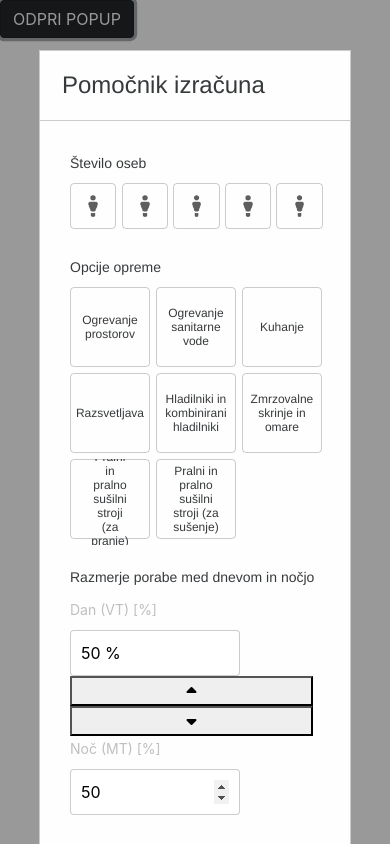
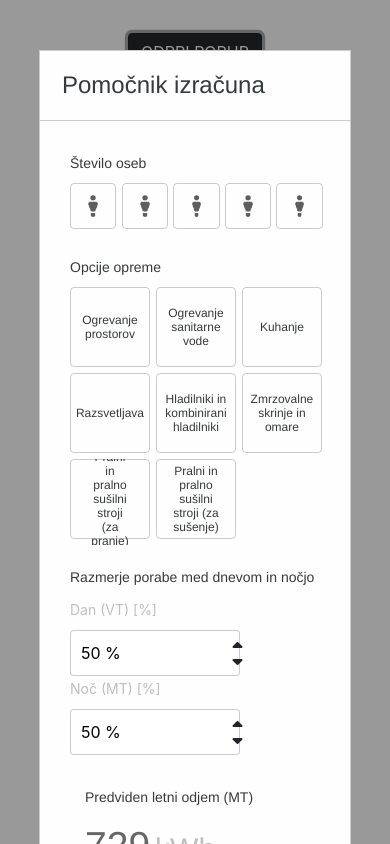
Before and after one commit to petrazagar/Testna-naloga, a plain HTML site: page index.html in a window 390 px wide. Both pictures are taken after a click on the button "ODPRI POPUP". Drawn offline with nearby package versions, Linux system fonts and the light colour scheme; a web font is replaced by a local one.

Commit message:
Comment
final

```diff
--- a/index.html
+++ b/index.html
@@ -9,30 +9,26 @@
       <meta name="description" content="Testna naloga" />
       <meta name="keywords" content="naloga" />
       <meta name="author" content="petrazagar" />
-    <link rel="shortcut icon" href="favicon.ico">
-
       <link rel="stylesheet" href="bootstrap-4.5.2-dist/css/bootstrap.min.css">
       <script src="https://ajax.googleapis.com/ajax/libs/jquery/3.5.1/jquery.min.js"></script>
       <script src="bootstrap-4.5.2-dist/js/bootstrap.min.js"></script>
       <script src="js/main.js"></script>
-
       <link rel="stylesheet" href="styles/main.min.css" type="text/css">
       <script src="https://kit.fontawesome.com/a076d05399.js"></script>
-
-
    </head>
-
    <body>
-
+      <div style="padding:33px;" class="container">
+         <div class="row">
+            <div class="col text-center">
                <button class="open-button btn btn-dark">ODPRI POPUP</button>
-
-
+            </div>
+         </div>
+      </div>
       <div class="popup none" id="myPopup">
       <div class="popup-content">
          <div class="header">
             <h1>Pomočnik izračuna</h1>
          </div>
-
          <div class="main-content">
             <h2>Število oseb</h2>
             <div class="container">
@@ -53,94 +49,79 @@
                      <div class="embed-responsive-item center-img rounded lg-box-1"><img class="icons" src="images/icon-01.png" alt="icon"></div>
                   </div>
                   <div class="col-md-7 col-xs-12">
-
                   </div>
                </div>
             </div>
-
-
             <h2 style="margin-top:20px;">Opcije opreme</h2>
             <div class="container">
                <div class="row">
-
                   <div class="col8 embed-responsive embed-responsive-1by1">
                      <div class="embed-responsive-item center-img rounded lg-box-2">
                         <p class="absolute-center">Ogrevanje prostorov</p>
                      </div>
                   </div>
-
                   <div class="col8 embed-responsive embed-responsive-1by1">
                      <div class="embed-responsive-item center-img rounded lg-box-2">
                         <p class="absolute-center">Ogrevanje sanitarne vode</p>
                      </div>
                   </div>
-
                   <div class="col8 embed-responsive embed-responsive-1by1">
                      <div class="embed-responsive-item center-img rounded lg-box-2">
                         <p class="absolute-center">Kuhanje</p>
                      </div>
                   </div>
-
                   <div class="col8 embed-responsive embed-responsive-1by1">
                      <div class="embed-responsive-item center-img rounded lg-box-2">
                         <p class="absolute-center">Razsvetljava</p>
                      </div>
                   </div>
-
                   <div class="col8 embed-responsive embed-responsive-1by1">
                      <div class="embed-responsive-item center-img rounded lg-box-2">
                         <p class="absolute-center">Hladilniki in kombinirani hladilniki</p>
                      </div>
                   </div>
-
                   <div class="col8 embed-responsive embed-responsive-1by1">
                      <div class="embed-responsive-item center-img rounded lg-box-2">
                         <p class="absolute-center">Zmrzovalne skrinje in omare</p>
                      </div>
                   </div>
-
                   <div class="col8 embed-responsive embed-responsive-1by1">
                      <div class="embed-responsive-item center-img rounded lg-box-2">
                         <p class="absolute-center">Pralni in pralno sušilni stroji (za pranje)</p>
                      </div>
                   </div>
-
                   <div class="col8 embed-responsive embed-responsive-1by1">
                      <div class="embed-responsive-item center-img rounded lg-box-2">
                         <p class="absolute-center">Pralni in pralno sušilni stroji (za sušenje)</p>
                      </div>
                   </div>
-
                </div>
             </div>
-
-
             <h2 style="margin-top:20px;">Razmerje porabe med dnevom in nočjo</h2>
             <div class="container">
                <div class="row">
                   <div class="col-md-3 col-xs-4">
                      <label>Dan (VT) [%]</label>
                      <div>
-<input type="text" value="50 %" id="percent">
+                        <input type="text" value="50 %" id="percent2">
                         <div class="btn-up-down">
-	<button id="button-up" onClick="changeValue();"><i class="fas fa-caret-up"></i></button>
-	<button id="button-down" onClick="changeValue(false);"><i class="fas fa-caret-down"></i></button>
+                           <button id="button2-up" onClick="changeValue(true, 2);"><i class="fas fa-caret-up"></i></button>
+                           <button id="button2-down" onClick="changeValue(false, 2);"><i class="fas fa-caret-down"></i></button>
                         </div>
                      </div>
-
                   </div>
-
                   <div class="col-md-3 col-xs-4">
                      <label>Noč (MT) [%]</label>
                      <div>
-        <input type="number" class="quantity" name="quantity" value="50" min="1" max="100">
+                        <input type="text" value="50 %" id="percent1">
+                        <div class="btn-up-down">
+                           <button id="button1-up" onClick="changeValue(true, 1);"><i class="fas fa-caret-up"></i></button>
+                           <button id="button1-down" onClick="changeValue(false, 1);"><i class="fas fa-caret-down"></i></button>
                         </div>
                      </div>
                      <div class="col-md-6 col-xs-4"></div>
                   </div>
                </div>
-
-
                <div  style="margin-top:30px;" class="container">
                   <div class="row">
                      <div class="col-md-3 col-xs-4">
@@ -149,7 +130,6 @@
                            <p class="odjem">729<span>kWh</span></p>
                         </div>
                      </div>
-
                      <div class="col-md-3 col-xs-4">
                         <h2>Predviden letni odjem (VT)</h2>
                         <div>
@@ -159,49 +139,16 @@
                      <div class="col-md-6 col-xs-4"></div>
                   </div>
                </div>
-
-
-
-
-
-
-
-
             </div>
-
             <div class="popup-footer">
                <div class="buttons my-auto">
                   <button type="button" class="btn btn-outline-secondary">Zapri</button>
                   <button type="button" class="btn btn-primary">Uporabi</button>
                </div>
             </div>
-
          </div>
       </div>
    </body>
-
-
-
-
-
    <footer>
-  <script>
-
-  let upValue = document.querySelector('#button-up');
-  let downValue = document.querySelector('#button-down');
-
-  var changeValue = function(positive = true){
-  	let myValue = document.querySelector('#percent').value;
-  	myValue = parseInt(myValue);
-  	if(myValue > 0 && myValue < 100){
-  		if(positive) myValue += 1;
-  		else myValue -= 1;
-  	}
-  	//console.log(myValue);
-  	document.querySelector('#percent').value = myValue+' %';
-  }
-
-  </script>
    </footer>
-
 </html>
--- a/js/main.js
+++ b/js/main.js
@@ -1,23 +1,40 @@
+var changeValue = function(positive = true, field = 0) {
+  let myValue = 0;
+
+  if (field == 1) myValue = document.querySelector('#percent1').value;
+  else if (field == 2) myValue = document.querySelector('#percent2').value;
+  else {}
+
+  myValue = parseInt(myValue);
+  if (myValue > 0 && myValue < 100) {
+    if (positive) myValue += 1;
+    else myValue -= 1;
+  } else if (myValue == 0 && positive) myValue += 1;
+  else if (myValue == 100 && !positive) myValue -= 1;
+  else if (myValue < 0) myValue = 0;
+  else if (myValue > 100) myValue = 100;
+  else {}
+
+  if (field == 1) document.querySelector('#percent1').value = myValue + ' %';
+  else if (field == 2) document.querySelector('#percent2').value = myValue + ' %';
+  else {}
+}
+
 jQuery(document).ready(function($) {
   $(".rounded").click(function() {
-      $(this).toggleClass('on off');
+    $(this).toggleClass('on off');
   });
 
   $(".open-button").click(function() {
-      $("#myPopup").toggleClass('block none');
+    $("#myPopup").toggleClass('block none');
   });
 
 
   $(".btn-outline-secondary").click(function() {
-      $("#myPopup").addClass('none');
+    $("#myPopup").addClass('none');
   });
   $(".btn-primary").click(function() {
-      $("#myPopup").addClass('none');
+    $("#myPopup").addClass('none');
   });
 
-
-
-
-
-
 });
--- a/styles/main.scss
+++ b/styles/main.scss
@@ -1,22 +1,21 @@
 // _base.scss
 $font-stack: Helvetica, sans-serif;
-$primary-color: #373A3C;
-$gray: #BFBFBF;
+$primary-color: #373a3c;
+$gray: #bfbfbf;
 $dark-gray: #666666;
-$blue: #4BB5E8;
+$blue: #4bb5e8;
 $font-size-base: 24px;
 $font-line-height-base: 26px;
 $border: 1px solid rgba(0, 0, 0, 0.2);
 
-
-html, body {
+html,
+body {
 	height: 100%;
 }
 
-
 body {
- margin:0;
- padding:0;
+	margin: 0;
+	padding: 0;
 }
 
 .header {
@@ -30,7 +29,6 @@ h1 {
 		line-height: $font-line-height-base;
 		display: inline;
 	}
-
 }
 
 h2 {
@@ -48,20 +46,18 @@ p {
 }
 .main-content {
 	padding: 30px 22px 0px 30px;
-
 }
 
-
-.container, .container-lg, .container-md, .container-sm {
+.container,
+.container-lg,
+.container-md,
+.container-sm {
 	max-width: 100%;
 }
 
 .icons {
 	height: 22px;
 }
-
-
-
 
 .center-img {
 	display: flex;
@@ -86,42 +82,32 @@ Popravek števila stolpcev na mobilnih napravah
 @media only screen and (max-width: 992px) {
 	.mini-col {
 		width: 20% !important;
-}}
-/**/
+	}
+}
 
-
-/**/
-/*
-@media only screen and (min-width: 992px) {
-.col {padding-left: 0px !important;}
-}
-*/
 .box {
 	border: $border;
 }
 
-
-.square-100{
+.square-100 {
 	position: relative;
 	width: 100%;
-    padding-bottom : 100%; /* = width for a 1:1 aspect ratio */
-    margin:1.66%;
-    background-position:center center;
-    background-repeat:no-repeat;
-    background-size:cover; /* you change this to "contain" if you don't want the images to be cropped */
-    overflow: hidden
+	padding-bottom: 100%;
+	margin: 1.66%;
+	background-position: center center;
+	background-repeat: no-repeat;
+	background-size: cover;
+	overflow: hidden;
 }
 
 .absolute-center {
 	position: absolute;
 	left: 50%;
 	top: 50%;
-   transform: translate(-50%,-50%);
+	transform: translate(-50%, -50%);
 	text-align: center;
-
 }
 
-/**/
 .rounded {
 	cursor: pointer;
 }
@@ -129,9 +115,6 @@ text-align: center;
 	background: $blue;
 	border: 1px solid $blue !important;
 }
-
-
-/**/
 
 label {
 	color: $gray;
@@ -146,10 +129,9 @@ input {
 	width: 70%;
 }
 
-input[type=number]::-webkit-inner-spin-button {
+input[type="number"]::-webkit-inner-spin-button {
 	opacity: 1;
 }
-
 
 p.odjem {
 	color: $dark-gray;
@@ -173,21 +155,26 @@ span {
 }
 
 @media only screen and (max-width: 992px) {
-  .col8{
+	.col8 {
 		width: 33.33%;
-  }}
+	}
+}
 @media only screen and (min-width: 993px) {
-  .col8{
+	.col8 {
 		width: 12.5%;
-  }}
+	}
+}
 
+.col-md-3 {
+	padding-left: 0px;
+}
 
-.col-md-3 {padding-left: 0px;}
-
-
-.block {display:block;}
-.none {display:none;}
-
+.block {
+	display: block;
+}
+.none {
+	display: none;
+}
 
 /* The POPUP (background) */
 #myPopup {
@@ -199,8 +186,8 @@ span {
 	width: 100%;
 	height: 100%;
 	overflow: auto;
-  background-color: rgb(0,0,0);
-  background-color: rgba(0,0,0,0.4);
+	background-color: rgb(0, 0, 0);
+	background-color: rgba(0, 0, 0, 0.4);
 }
 
 /* POPUP Content */
@@ -213,7 +200,6 @@ box-sizing: border-box;
 	border-radius: 0px 0px 4px 4px;
 }
 
-
 /*POPUP footer*/
 .popup-footer {
 	border-top: $border;
@@ -222,39 +208,67 @@ justify-content: flex-end;
 	padding: 20px;
 }
 
-
 /*btn*/
 .btn-outline-secondary {
-margin-right:10px;
+	margin-right: 10px;
 	border: $border;
 	color: $primary-color;
 	padding: 6px 30px;
 }
 
-.btn-primary, .btn-primary:hover, .btn-primary:active, .btn-primary:visited {
+.btn-primary,
+.btn-primary:hover,
+.btn-primary:active,
+.btn-primary:visited {
 	background-color: $blue !important;
 	border-color: $blue !important;
 	padding: 6px 50px;
 }
 
-.on{
+.on {
 	background-image: url(../images/checked.png);
 	background-repeat: no-repeat;
 	background-position: 95% 95%;
 	color: white;
 	background-size: 20px;
 
-
 	p {
 		color: white;
 	}
-
-
 }
 
 .btn-up-down {
 	display: flex;
 	flex-flow: column;
+	position: absolute;
+	top: 37px;
+	left: 60%;
+}
 
+button#button1-down,
+button#button1-up,
+button#button2-down,
+button#button2-up {
+	border: 0;
+	background: transparent;
+	height: 15px !important;
+	all: unset;
+}
 
+@media only screen and (max-width: 1600px) {
+	.btn-up-down {
+		left: 55%;
 	}
+}
+
+@media only screen and (max-width: 900px) {
+	.btn-up-down {
+		left: 50%;
+	}
+}
+
+@media only screen and (max-width: 768px) {
+	.btn-up-down {
+		left: 63%;
+	}
+}
```
Also changed, not shown: styles/main.min.css. Lines whose indentation alone changed are shown as unchanged.
